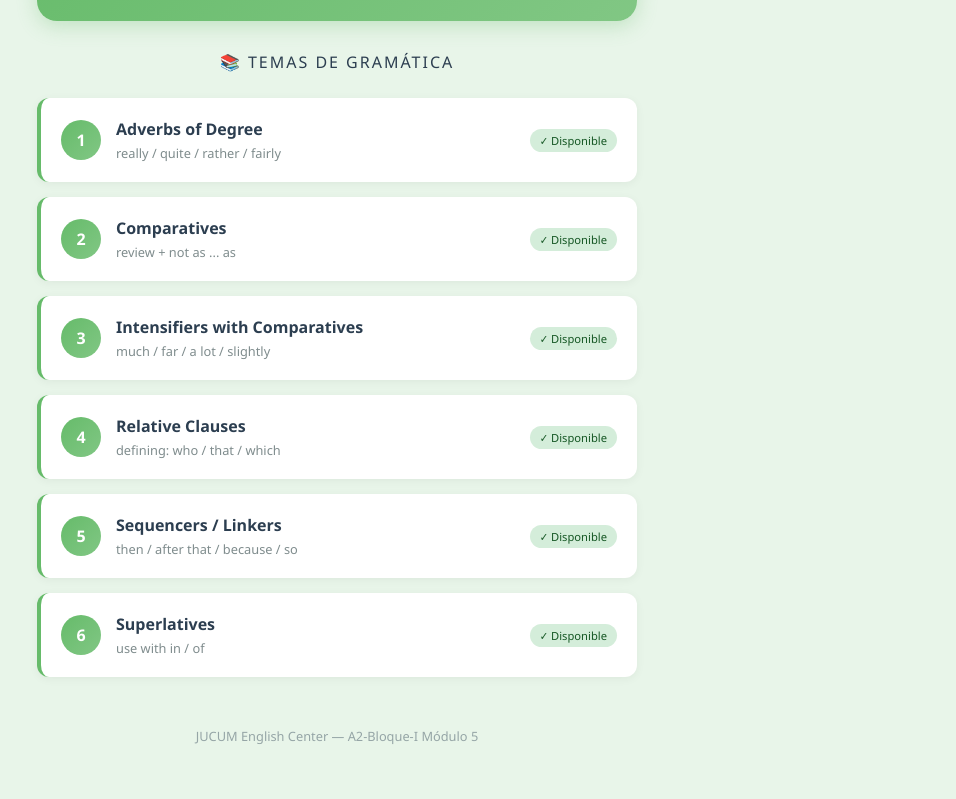
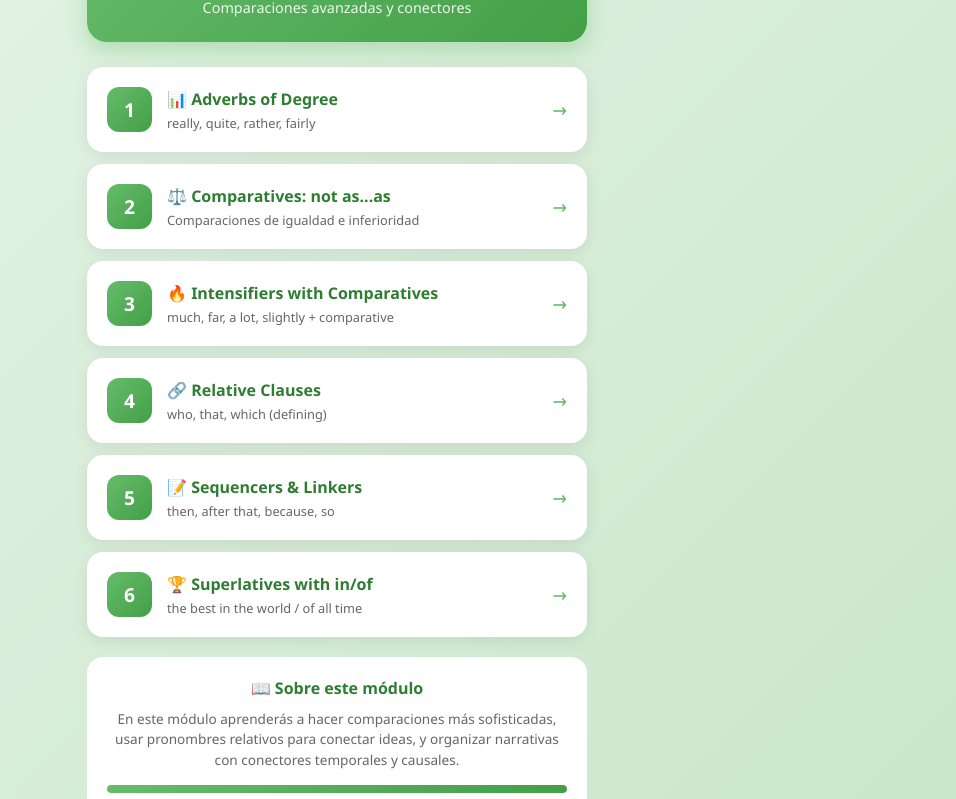
Before and after one commit to jucumenglishcenter/GRAMMAR, a plain HTML site: page A2-Bloque-I/M5/index.html in a window 1280 px wide. Shown: the part 177-976 px from the top of the page, without its empty margins (303-1259 px from the left). Drawn offline with Linux system fonts and the light colour scheme.

Commit message:
Update index.html

```diff
--- a/A2-Bloque-I/M5/index.html
+++ b/A2-Bloque-I/M5/index.html
@@ -3,192 +3,113 @@
 <head>
     <meta charset="UTF-8">
     <meta name="viewport" content="width=device-width, initial-scale=1.0">
-    <title>A2-Bloque-I Módulo 5 | JUCUM English Center</title>
+    <title>A2-Bloque-I Módulo 5 | JUCUM Grammar</title>
     <style>
         * { margin: 0; padding: 0; box-sizing: border-box; }
-        body {
-            font-family: 'Segoe UI', Tahoma, Geneva, Verdana, sans-serif;
-            background: #e8f5e9;
-            min-height: 100vh;
-            padding: 20px;
-            color: #333;
-        }
-        .container { max-width: 600px; margin: 0 auto; }
-        .back-link {
-            display: inline-flex;
-            align-items: center;
-            gap: 8px;
-            color: #7f8c8d;
-            text-decoration: none;
-            font-size: 0.9rem;
-            margin-bottom: 20px;
-            transition: color 0.3s;
-        }
-        .back-link:hover { color: #43a047; }
-        .header {
-            text-align: center;
-            padding: 30px 20px;
-            background: linear-gradient(135deg, #66bb6a 0%, #81c784 100%);
-            border-radius: 20px;
-            margin-bottom: 30px;
-            box-shadow: 0 5px 20px rgba(102, 187, 106, 0.3);
-        }
-        .header .badge {
-            display: inline-block;
-            background: rgba(255,255,255,0.3);
-            padding: 5px 15px;
-            border-radius: 20px;
-            font-size: 0.8rem;
-            color: white;
-            margin-bottom: 10px;
-        }
-        .header h1 {
-            color: white;
-            font-size: 1.8rem;
-            text-shadow: 0 2px 5px rgba(0,0,0,0.1);
-        }
-        .section-title {
-            text-align: center;
-            color: #2c3e50;
-            font-size: 1rem;
-            font-weight: 400;
-            margin-bottom: 25px;
-            text-transform: uppercase;
-            letter-spacing: 2px;
-        }
-        .topics-list {
-            display: flex;
-            flex-direction: column;
-            gap: 15px;
-            margin-bottom: 30px;
-        }
-        .topic-card {
-            background: white;
-            border-radius: 12px;
-            padding: 20px;
-            text-decoration: none;
-            transition: all 0.3s ease;
-            box-shadow: 0 2px 10px rgba(0,0,0,0.05);
-            border-left: 4px solid #66bb6a;
-            display: flex;
-            align-items: center;
-            gap: 15px;
-        }
-        .topic-card:hover {
-            transform: translateX(5px);
-            box-shadow: 0 5px 20px rgba(102, 187, 106, 0.2);
-        }
-        .topic-card .number {
-            width: 40px;
-            height: 40px;
-            background: linear-gradient(135deg, #66bb6a 0%, #81c784 100%);
-            border-radius: 50%;
-            display: flex;
-            align-items: center;
-            justify-content: center;
-            color: white;
-            font-weight: 700;
-            font-size: 1rem;
-            flex-shrink: 0;
-        }
-        .topic-card .content { flex: 1; }
-        .topic-card h3 {
-            color: #2c3e50;
-            font-size: 1rem;
-            margin-bottom: 4px;
-        }
-        .topic-card .description {
-            color: #7f8c8d;
-            font-size: 0.8rem;
-        }
-        .topic-card .status {
-            padding: 4px 10px;
-            border-radius: 12px;
-            font-size: 0.7rem;
-            flex-shrink: 0;
-        }
-        .topic-card .status.available {
-            background: #d4edda;
-            color: #155724;
-        }
-        .footer {
-            text-align: center;
-            padding: 20px;
-            color: #95a5a6;
-            font-size: 0.8rem;
-        }
+        body { font-family: 'Segoe UI', Tahoma, Geneva, Verdana, sans-serif; background: linear-gradient(135deg, #e8f5e9 0%, #c8e6c9 100%); min-height: 100vh; padding: 20px; }
+        .container { max-width: 500px; margin: 0 auto; }
+        .header { background: linear-gradient(135deg, #66bb6a 0%, #43a047 100%); border-radius: 20px; padding: 25px 20px; text-align: center; margin-bottom: 25px; box-shadow: 0 8px 25px rgba(102, 187, 106, 0.4); }
+        .header .level-badge { display: inline-block; background: rgba(255,255,255,0.2); padding: 6px 16px; border-radius: 20px; font-size: 0.8rem; color: white; margin-bottom: 10px; }
+        .header h1 { color: white; font-size: 1.6rem; margin-bottom: 5px; }
+        .header p { color: rgba(255,255,255,0.9); font-size: 0.9rem; }
+        .topics-grid { display: flex; flex-direction: column; gap: 12px; }
+        .topic-card { background: white; border-radius: 16px; padding: 18px; box-shadow: 0 4px 15px rgba(0,0,0,0.08); display: flex; align-items: center; gap: 15px; text-decoration: none; color: inherit; transition: all 0.3s ease; border: 2px solid transparent; }
+        .topic-card:hover { transform: translateY(-3px); box-shadow: 0 8px 25px rgba(0,0,0,0.12); border-color: #66bb6a; }
+        .topic-num { width: 45px; height: 45px; background: linear-gradient(135deg, #66bb6a 0%, #43a047 100%); border-radius: 12px; display: flex; align-items: center; justify-content: center; color: white; font-weight: bold; font-size: 1.2rem; flex-shrink: 0; }
+        .topic-info { flex: 1; }
+        .topic-title { color: #2e7d32; font-weight: 600; font-size: 1rem; margin-bottom: 4px; }
+        .topic-desc { color: #666; font-size: 0.8rem; }
+        .topic-arrow { color: #66bb6a; font-size: 1.2rem; }
+        .back-link { display: inline-flex; align-items: center; gap: 8px; color: #43a047; text-decoration: none; font-size: 0.9rem; margin-bottom: 15px; padding: 8px 16px; background: white; border-radius: 20px; box-shadow: 0 2px 8px rgba(0,0,0,0.1); }
+        .back-link:hover { background: #e8f5e9; }
+        .module-info { background: white; border-radius: 16px; padding: 20px; margin-top: 20px; text-align: center; }
+        .module-info h3 { color: #2e7d32; font-size: 1rem; margin-bottom: 10px; }
+        .module-info p { color: #666; font-size: 0.85rem; line-height: 1.5; }
+        .progress-bar { background: #e0e0e0; height: 8px; border-radius: 4px; margin-top: 15px; overflow: hidden; }
+        .progress-fill { background: linear-gradient(90deg, #66bb6a, #43a047); height: 100%; width: 0%; border-radius: 4px; transition: width 0.5s ease; }
     </style>
 </head>
 <body>
     <div class="container">
-        <a href="../" class="back-link">← Volver a A2-Bloque-I</a>
+        <a href="../index.html" class="back-link">← Volver a A2-Bloque-I</a>
 
-        <header class="header">
-            <span class="badge">💚 A2-Bloque-I</span>
-            <h1>Módulo 5</h1>
-        </header>
+        <div class="header">
+            <div class="level-badge">💚 A2-Bloque-I</div>
+            <h1>📚 Módulo 5</h1>
+            <p>Comparaciones avanzadas y conectores</p>
+        </div>
 
-        <p class="section-title">📚 Temas de Gramática</p>
-
-        <div class="topics-list">
+        <div class="topics-grid">
             <a href="tema1-adverbs-of-degree.html" class="topic-card">
-                <div class="number">1</div>
-                <div class="content">
-                    <h3>Adverbs of Degree</h3>
-                    <p class="description">really / quite / rather / fairly</p>
+                <div class="topic-num">1</div>
+                <div class="topic-info">
+                    <div class="topic-title">📊 Adverbs of Degree</div>
+                    <div class="topic-desc">really, quite, rather, fairly</div>
                 </div>
-                <span class="status available">✓ Disponible</span>
+                <span class="topic-arrow">→</span>
             </a>
 
-            <a href="tema2-comparatives.html" class="topic-card">
-                <div class="number">2</div>
-                <div class="content">
-                    <h3>Comparatives</h3>
-                    <p class="description">review + not as ... as</p>
+            <a href="tema2-comparatives-not-as-as.html" class="topic-card">
+                <div class="topic-num">2</div>
+                <div class="topic-info">
+                    <div class="topic-title">⚖️ Comparatives: not as...as</div>
+                    <div class="topic-desc">Comparaciones de igualdad e inferioridad</div>
                 </div>
-                <span class="status available">✓ Disponible</span>
+                <span class="topic-arrow">→</span>
             </a>
 
             <a href="tema3-intensifiers-comparatives.html" class="topic-card">
-                <div class="number">3</div>
-                <div class="content">
-                    <h3>Intensifiers with Comparatives</h3>
-                    <p class="description">much / far / a lot / slightly</p>
+                <div class="topic-num">3</div>
+                <div class="topic-info">
+                    <div class="topic-title">🔥 Intensifiers with Comparatives</div>
+                    <div class="topic-desc">much, far, a lot, slightly + comparative</div>
                 </div>
-                <span class="status available">✓ Disponible</span>
+                <span class="topic-arrow">→</span>
             </a>
 
             <a href="tema4-relative-clauses.html" class="topic-card">
-                <div class="number">4</div>
-                <div class="content">
-                    <h3>Relative Clauses</h3>
-                    <p class="description">defining: who / that / which</p>
+                <div class="topic-num">4</div>
+                <div class="topic-info">
+                    <div class="topic-title">🔗 Relative Clauses</div>
+                    <div class="topic-desc">who, that, which (defining)</div>
                 </div>
-                <span class="status available">✓ Disponible</span>
+                <span class="topic-arrow">→</span>
             </a>
 
             <a href="tema5-sequencers-linkers.html" class="topic-card">
-                <div class="number">5</div>
-                <div class="content">
-                    <h3>Sequencers / Linkers</h3>
-                    <p class="description">then / after that / because / so</p>
+                <div class="topic-num">5</div>
+                <div class="topic-info">
+                    <div class="topic-title">📝 Sequencers & Linkers</div>
+                    <div class="topic-desc">then, after that, because, so</div>
                 </div>
-                <span class="status available">✓ Disponible</span>
+                <span class="topic-arrow">→</span>
             </a>
 
-            <a href="tema6-superlatives.html" class="topic-card">
-                <div class="number">6</div>
-                <div class="content">
-                    <h3>Superlatives</h3>
-                    <p class="description">use with in / of</p>
+            <a href="tema6-superlatives-in-of.html" class="topic-card">
+                <div class="topic-num">6</div>
+                <div class="topic-info">
+                    <div class="topic-title">🏆 Superlatives with in/of</div>
+                    <div class="topic-desc">the best in the world / of all time</div>
                 </div>
-                <span class="status available">✓ Disponible</span>
+                <span class="topic-arrow">→</span>
             </a>
         </div>
 
-        <footer class="footer">
-            <p>JUCUM English Center — A2-Bloque-I Módulo 5</p>
-        </footer>
+        <div class="module-info">
+            <h3>📖 Sobre este módulo</h3>
+            <p>En este módulo aprenderás a hacer comparaciones más sofisticadas, usar pronombres relativos para conectar ideas, y organizar narrativas con conectores temporales y causales.</p>
+            <div class="progress-bar">
+                <div class="progress-fill" id="progress"></div>
+            </div>
+            <p style="margin-top: 10px; font-size: 0.8rem; color: #888;">6 temas de gramática</p>
+        </div>
     </div>
+
+    <script>
+        // Simple progress animation
+        setTimeout(() => {
+            document.getElementById('progress').style.width = '100%';
+        }, 300);
+    </script>
 </body>
 </html>
```
